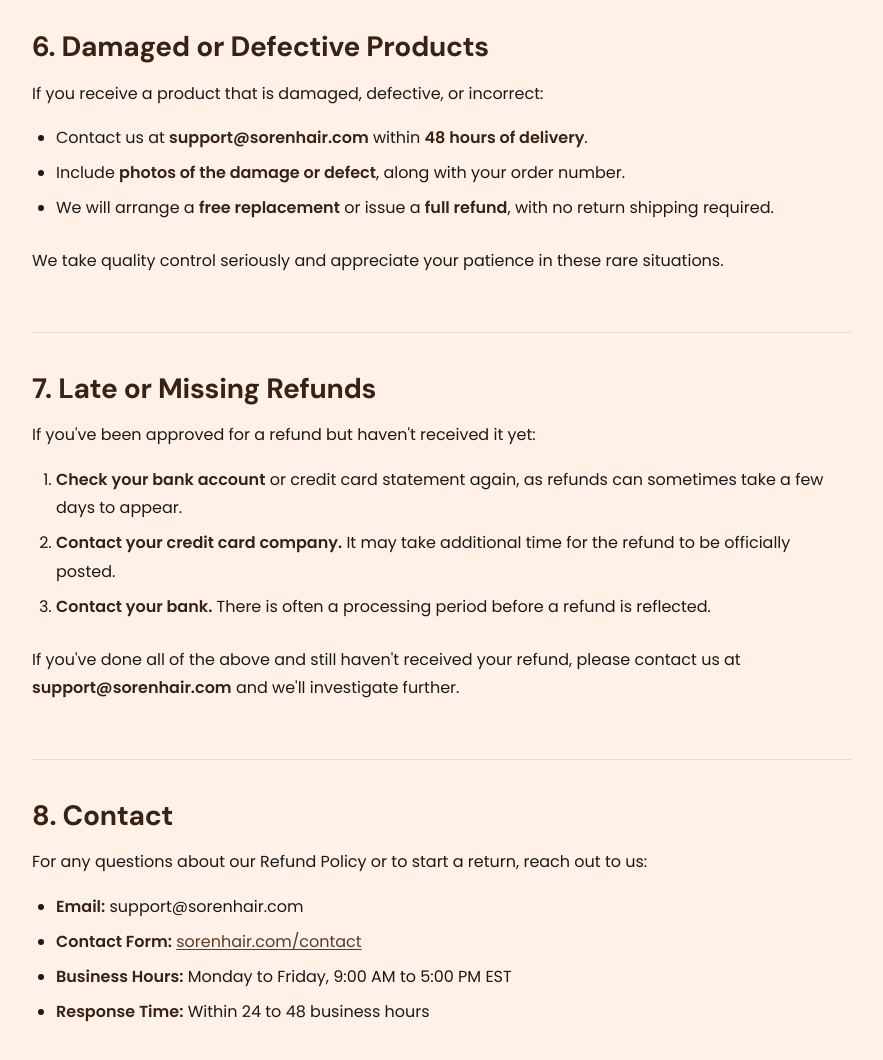
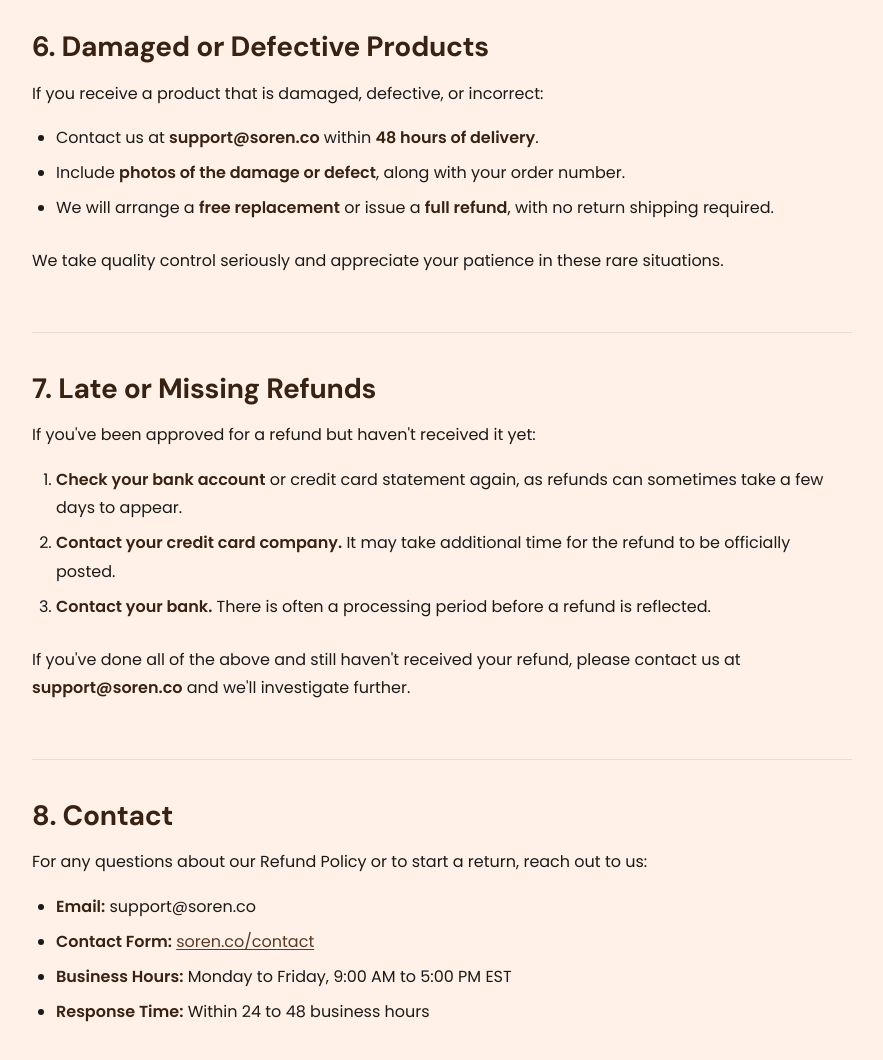
Before and after one commit to theminmax/soren-site, a plain HTML site: page refund-policy.html in a window 1280 px wide. Shown: the part 2300-3360 px from the top of the page, without its empty margins (198-1081 px from the left). Drawn offline with Linux system fonts and the light colour scheme.

Commit message:
Fix domain: sorenhair.com -> soren.co

```diff
--- a/refund-policy.html
+++ b/refund-policy.html
@@ -87,7 +87,7 @@
           <h2>3. How to Request a Refund</h2>
           <p>To initiate a refund, follow these steps:</p>
           <ol>
-            <li><strong>Contact us</strong> at <strong>support@sorenhair.com</strong> with the subject line "Refund Request."</li>
+            <li><strong>Contact us</strong> at <strong>support@soren.co</strong> with the subject line "Refund Request."</li>
             <li>Include your <strong>order number</strong> and the reason for your request.</li>
             <li>Our team will review your request and respond within <strong>24 to 48 business hours</strong>.</li>
           </ol>
@@ -119,7 +119,7 @@
           <h2>6. Damaged or Defective Products</h2>
           <p>If you receive a product that is damaged, defective, or incorrect:</p>
           <ul>
-            <li>Contact us at <strong>support@sorenhair.com</strong> within <strong>48 hours of delivery</strong>.</li>
+            <li>Contact us at <strong>support@soren.co</strong> within <strong>48 hours of delivery</strong>.</li>
             <li>Include <strong>photos of the damage or defect</strong>, along with your order number.</li>
             <li>We will arrange a <strong>free replacement</strong> or issue a <strong>full refund</strong>, with no return shipping required.</li>
           </ul>
@@ -134,15 +134,15 @@
             <li><strong>Contact your credit card company.</strong> It may take additional time for the refund to be officially posted.</li>
             <li><strong>Contact your bank.</strong> There is often a processing period before a refund is reflected.</li>
           </ol>
-          <p>If you've done all of the above and still haven't received your refund, please contact us at <strong>support@sorenhair.com</strong> and we'll investigate further.</p>
+          <p>If you've done all of the above and still haven't received your refund, please contact us at <strong>support@soren.co</strong> and we'll investigate further.</p>
         </div>
 
         <div class="policy-section">
           <h2>8. Contact</h2>
           <p>For any questions about our Refund Policy or to start a return, reach out to us:</p>
           <ul>
-            <li><strong>Email:</strong> support@sorenhair.com</li>
-            <li><strong>Contact Form:</strong> <a href="contact.html">sorenhair.com/contact</a></li>
+            <li><strong>Email:</strong> support@soren.co</li>
+            <li><strong>Contact Form:</strong> <a href="contact.html">soren.co/contact</a></li>
             <li><strong>Business Hours:</strong> Monday to Friday, 9:00 AM to 5:00 PM EST</li>
             <li><strong>Response Time:</strong> Within 24 to 48 business hours</li>
           </ul>
```
Also changed, not shown: contact.html (+1 -1 lines), privacy.html (+3 -3 lines), returns.html (+2 -2 lines), terms.html (+3 -3 lines).
